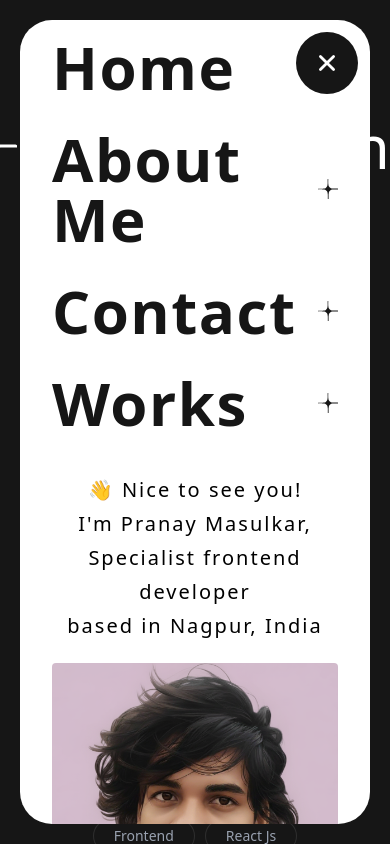
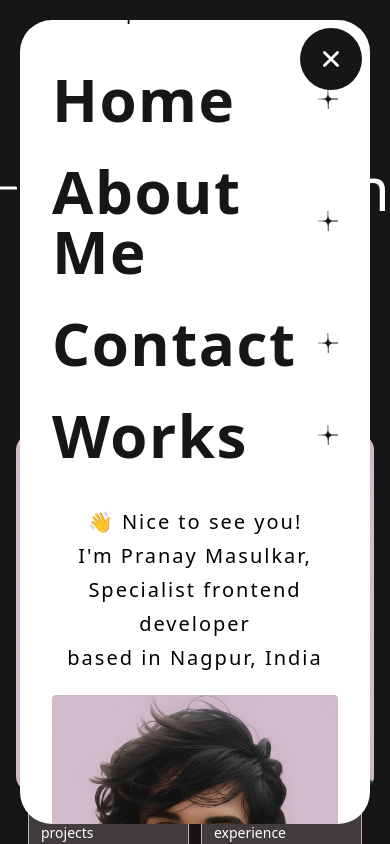
Before and after one commit to pranaymasulkar/pranaymasulkar, a React (Vite) app: page / in a window 390 px wide. Both pictures are taken after a click on the button 338 px from the left and 52 px from the top of the page. Shown: the top 844 px of the page. Built offline with nearby package versions, Linux system fonts and the light colour scheme; a web font is replaced by a local one.

Commit message:
update changes

```diff
--- a/src/components/common/Hero.jsx
+++ b/src/components/common/Hero.jsx
@@ -36,12 +36,12 @@ const Hero = () => {
         <div className="relative bg-[#161616]">
             <ScrollTextSection
                 data={data}
-                parentClassName="h-[10vh] md:h-[30vh] bg-[#161616]"
+                parentClassName="h-[20vh] md:h-[30vh] bg-[#161616]"
                 className="text-6xl md:text-[6rem] text-white capitalize font-bold"
                 imageSize={`${'md' === true ? '100' : '80'}`}
             />
             <motion.div initial={{ opacity: 0 }} whileInView={{ opacity: 1 }} />
-            <div className="pt-0 px-5 sm:px-6 md:px-10 lg:px-12 xl:px-12 2xl:px-13">
+            <div className="pt-0 px-4 sm:px-5 md:px-10 lg:px-12 xl:px-12 2xl:px-13">
                 <div className="mx-auto w-full block md:flex justify-around items-center pt-0 pb-0 md:pb-10">
                     <div className="w-full sm:w-full md:w-[30%] lg:w-[30%] xl:w-[30%] 2xl:w-[30%]">
                         <h1 className="text-center md:text-start text-2xl font-light leading-[1.7] tracking-wide text-balance text-white mb-20 md:mb-15 capitalize">
--- a/src/layout/Header.jsx
+++ b/src/layout/Header.jsx
@@ -40,8 +40,8 @@ const Header = () => {
         <>
             <header className="relative w-full h-10 flex justify-between items-center text bg-[#161616] text-white z-50 py-13 px-5 sm:px-6 md:px-10 lg:px-12 xl:px-12 2xl:px-13">
                 {/* Logo */}
-                <div className="text-3xl md:text-4xl font-black tracking-widest text-white capitalize underline">
-                    <a href="/">pranay masulkar</a>
+                <div className=" text-3xl md:text-4xl font-black tracking-widest text-white capitalize ">
+                    <Link to="/" className="flex justify-start"><span>pranay masulkar </span><span className="text-[#04AA6D]"><StarImage /></span></Link>
                 </div>
                 <Link to="/contact" className="hidden md:block me-20 rounded-full tracking-widest px-6 py-3 text-xl/6 text-gray-300 hover:text-white ring-2 ring-gray-300 hover:ring-white">
                     Say Hello
@@ -58,7 +58,7 @@ const Header = () => {
                 <AnimatePresence>
                     {isOpen && (
                         <motion.div
-                            className="fixed overflow-y-scroll inset-0 bg-white flex flex-col gap-10 py-12 px-8 md:px-12 items-center justify-center z-50 my-5 mx-5 sm:mx-6 :mmd:mx-10 rounded-4xl"
+                            className="fixed overflow-y-scroll inset-0 bg-white flex flex-col gap-10 items-center justify-center z-50 my-5 mx-5 sm:mx-6 :mmd:mx-10 rounded-4xl"
                             variants={overlayVariants}
                             initial="hidden"
                             animate="visible"
@@ -66,35 +66,39 @@ const Header = () => {
                         >
                             <button
                                 onClick={() => setIsOpen(false)}
-                                className="absolute cursor-pointer right-3 top-3 text-white hover:bg-[#04AA6D] bg-[#161616] font-black rounded-full p-4"
+                                className="fixed cursor-pointer right-7 top-7 text-white hover:bg-[#04AA6D] bg-[#161616] font-black rounded-full p-4"
                             >
                                 <IoClose size={30} />
                             </button>
                             {/* Close Button */}
-                            <div className="w-full mt-20 md:mt-0">
+
+                            {/* Navigation Links */}
+                            <div className="w-full pt-24 md:pt-12 pb-12 px-8 md:px-12">
+                                <div className="w-full pt-24 pb-10 md:pt-0 md:pb-12">
                                     <p className="text-start text-xl font-normal leading-[1.7] tracking-widest text-black ">🦄 Innovative design <br />
                                         and cutting-edge development</p>
                                 </div>
 
-                            {/* Navigation Links */}
                                 <div className="md:flex justify-between items-end w-full">
                                     <div className="w-full md:w-[50%]">
-
                                         <nav className="w-full flex flex-col gap-8 text-3xl font-semibold tracking-wide">
                                             {navLinks.map((link, i) => (
-                                            <motion.a
-                                                key={link}
-                                                href={link.to}
+                                                <motion.div
+                                                    key={link.to}
                                                     custom={i}
                                                     variants={navItemVariants}
                                                     initial="hidden"
                                                     animate="visible"
                                                     exit="hidden"
+                                                >
+                                                    <Link
+                                                        to={link.to}
                                                         className="flex justify-between items-center hover:text-[#04AA6D] text-[#161616] text-6xl font-bold tracking-wide text-pretty capitalize transition-colors"
                                                         onClick={() => setIsOpen(false)} // close after click
                                                     >
                                                         {link.name} <StarImage />
-                                            </motion.a>
+                                                    </Link>
+                                                </motion.div>
                                             ))}
                                         </nav>
                                         <p className="hidden md:flex justify-start items-start text-start text-sm tracking-widest text-[#161616] mt-12">With <FaHeart color="red" className="mx-1" /> By <span className="text-Black mx-1">Pranay Masulkar.</span></p>
@@ -114,6 +118,7 @@ const Header = () => {
 
                                     </div>
                                 </div>
+                            </div>
                         </motion.div>
                     )}
                 </AnimatePresence>
```
Lines whose indentation alone changed are shown as unchanged.
